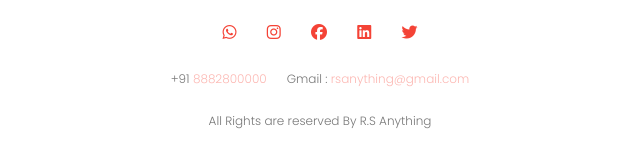
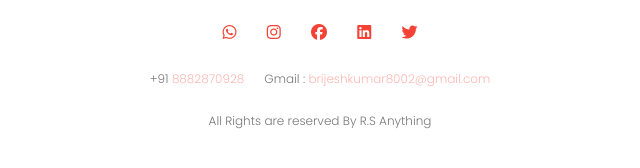
Before and after one commit to brijesh8002/universe.github.io, a plain HTML site: page index.html in a window 1280 px wide. Shown: the part 3969-4137 px from the top of the page, 320-960 px from the left. Drawn offline with Linux system fonts and the light colour scheme.

Commit message:
Update index.html

```diff
--- a/index.html
+++ b/index.html
@@ -159,8 +159,8 @@
             <i class="fa-brands fa-twitter"></i>
         </div>
         <div class="contact">
-            <p>+91 <span>8882800000</span></p>
-        <p>Gmail : <span> rsanything@gmail.com </span></p>
+            <p>+91 <span>8882870928</span></p>
+        <p>Gmail : <span> brijeshkumar8002@gmail.com </span></p>
         </div>
         <p>All Rights are reserved By R.S Anything</p>
     </section>
```
